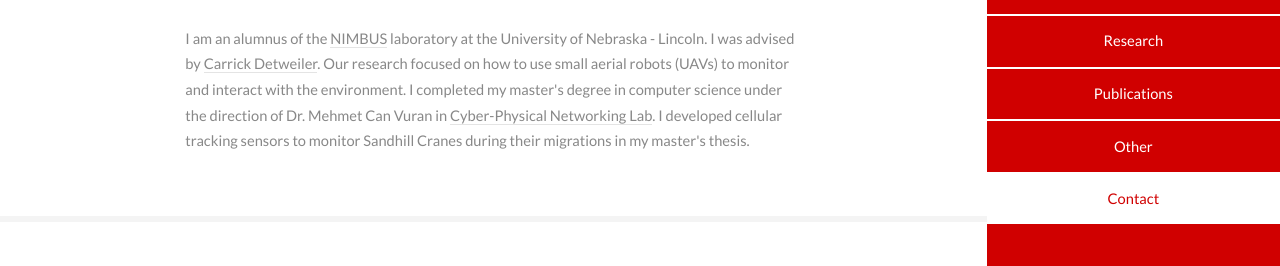
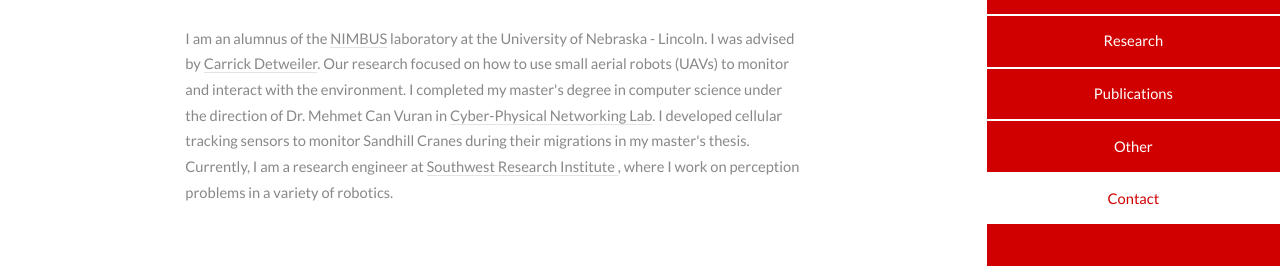
Before and after one commit to danthony06/danthony06.github.io, a plain HTML site: page index.html in a window 1280 px wide. Shown: the part 359-625 px from the top of the page. Drawn offline with Linux system fonts and the light colour scheme.

Commit message:
Updating current job

```diff
--- a/index.html
+++ b/index.html
@@ -50,7 +50,7 @@
 									<header class="major">
 										<h2>About</h2>
 									</header>
-									<p>I am an alumnus of the <a href="http://nimbus.unl.edu">NIMBUS</a> laboratory at the University of Nebraska - Lincoln. I was advised by  <a href="http://cse.unl.edu/~carrick">Carrick Detweiler</a>. Our research focused on how to use small aerial robots (UAVs) to monitor and interact with the environment. I completed my master's degree in computer science under the direction of Dr. Mehmet Can Vuran in <a href="http://cpn.unl.edu">Cyber-Physical Networking Lab</a>. I developed cellular tracking sensors to monitor Sandhill Cranes during their migrations in my master's thesis. </p>
+									<p>I am an alumnus of the <a href="http://nimbus.unl.edu">NIMBUS</a> laboratory at the University of Nebraska - Lincoln. I was advised by  <a href="http://cse.unl.edu/~carrick">Carrick Detweiler</a>. Our research focused on how to use small aerial robots (UAVs) to monitor and interact with the environment. I completed my master's degree in computer science under the direction of Dr. Mehmet Can Vuran in <a href="http://cpn.unl.edu">Cyber-Physical Networking Lab</a>. I developed cellular tracking sensors to monitor Sandhill Cranes during their migrations in my master's thesis. Currently, I am a research engineer at <a href="http://www.swri.org">Southwest Research Institute </a>, where I work on perception problems in a variety of robotics.</p>
 								</div>
 							</section>
 
```
